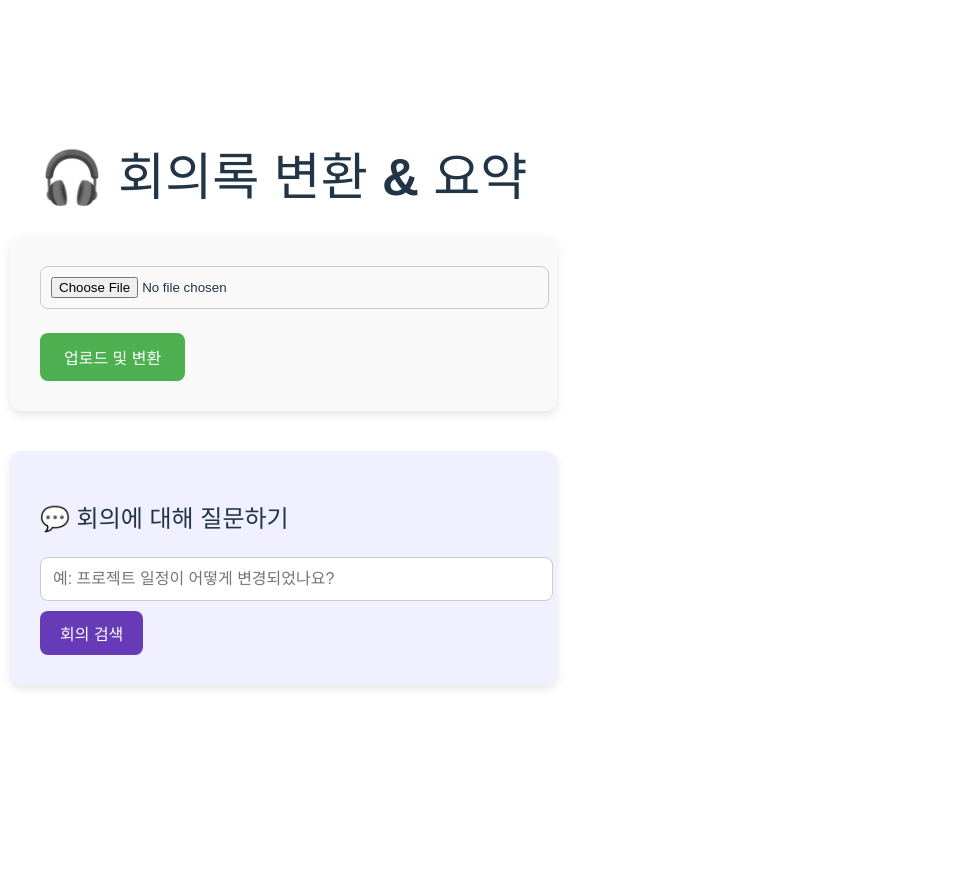
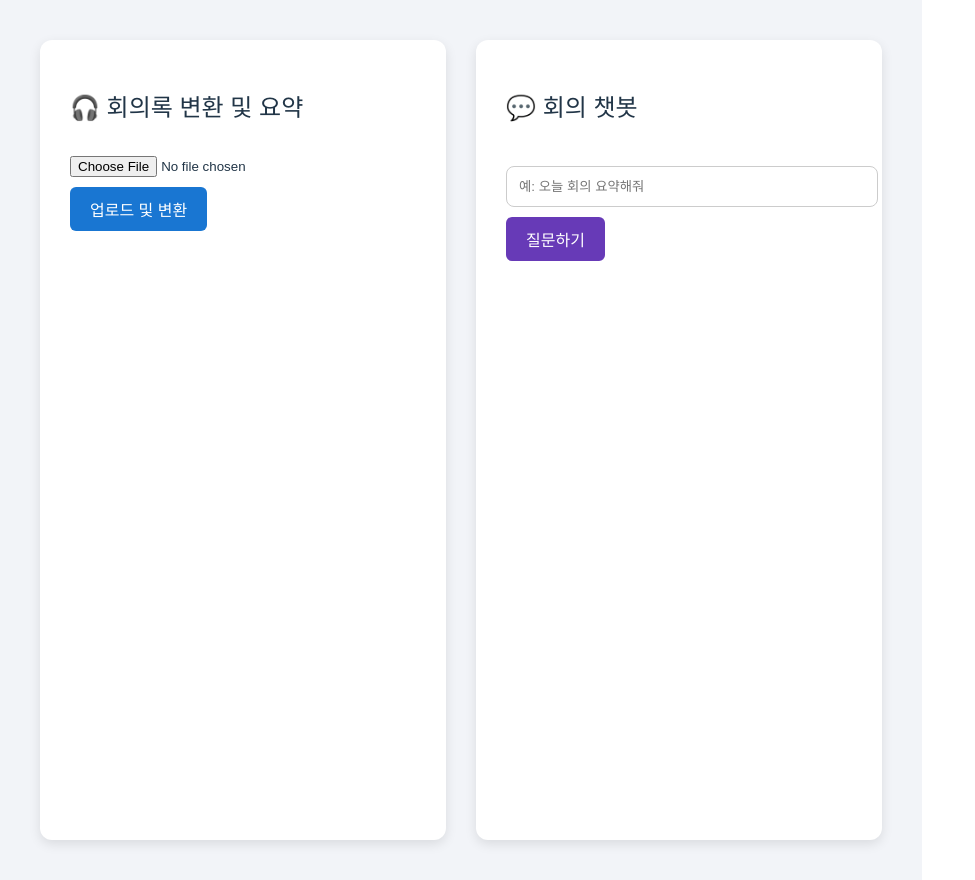
Before and after one commit to electriceng4/react-frontend, a React (Vite) app: page / in a window 1280 px wide. Shown: the whole page, without its empty margins (0-975 px from the left). Before the commit the page ends 800 px from the top, so only its background shows below. Built offline with nearby package versions, Linux system fonts and the light colour scheme.

Commit message:
아오 ip시치

```diff
--- a/src/App.jsx
+++ b/src/App.jsx
@@ -7,9 +7,9 @@ function App() {
   const [error, setError] = useState('');
   const [textFileName, setTextFileName] = useState('');
   const [question, setQuestion] = useState('');
-  const [queryResult, setQueryResult] = useState(null);
+  const [chatHistory, setChatHistory] = useState([]);
 
-  const apiBaseUrl = "https://fastapi-backend-79a4.onrender.com/api"; // 백엔드 주소
+  const apiBaseUrl = "https://fastapi-backend-79a4.onrender.com/api";
 
   const handleFileChange = (e) => {
     setFile(e.target.files[0]);
@@ -54,11 +54,11 @@ function App() {
       return;
     }
 
+    const formData = new FormData();
+    formData.append('query', question);
+
     try {
-      const formData = new FormData();
-      formData.append('query', question);
-
-      const response = await fetch(`${apiBaseUrl}/query`, {
+      const response = await fetch(`${apiBaseUrl}/chat`, {
         method: 'POST',
         body: formData,
       });
@@ -69,9 +69,9 @@ function App() {
       }
 
       const data = await response.json();
-      setQueryResult(data.result);
+      setChatHistory((prev) => [...prev, { role: 'user', content: question }, { role: 'bot', content: data.answer }]);
+      setQuestion('');
     } catch (err) {
-      setQueryResult(null);
       setError(err.message || '질문 처리 실패');
     }
   };
@@ -79,166 +79,87 @@ function App() {
   return (
     <div style={{
       display: 'flex',
-      flexDirection: 'column',
-      alignItems: 'center',
       padding: '40px',
-      fontFamily: 'Arial, sans-serif'
+      fontFamily: 'Arial, sans-serif',
+      backgroundColor: '#f2f4f8',
+      minHeight: '100vh',
+      gap: '30px'
     }}>
-      <h1 style={{ marginBottom: '30px' }}>🎧 회의록 변환 & 요약</h1>
+      {/* 좌측: 파일 업로드 및 요약 */}
+      <div style={{ flex: 1, background: 'white', padding: '30px', borderRadius: '12px', boxShadow: '0 4px 12px rgba(0,0,0,0.1)' }}>
+        <h2>🎧 회의록 변환 및 요약</h2>
+        <input type="file" accept=".mp3" onChange={handleFileChange} style={{ margin: '10px 0', width: '100%' }} />
+        <button onClick={handleUpload} style={{ backgroundColor: '#1976d2', color: 'white', padding: '10px 20px', borderRadius: '6px', border: 'none' }}>업로드 및 변환</button>
 
-      <div style={{
-        background: '#f9f9f9',
-        padding: '30px',
-        borderRadius: '12px',
-        boxShadow: '0 4px 10px rgba(0,0,0,0.1)',
-        width: '100%',
-        maxWidth: '600px'
-      }}>
-        {/* 파일 업로드 */}
-        <input
-          type="file"
-          accept=".mp3"
-          onChange={handleFileChange}
-          style={{
-            padding: '10px',
-            border: '1px solid #ccc',
-            borderRadius: '8px',
-            width: '100%'
-          }}
-        />
-        <br /><br />
-        <button
-          onClick={handleUpload}
-          style={{
-            padding: '12px 24px',
-            backgroundColor: '#4CAF50',
-            color: 'white',
-            border: 'none',
-            borderRadius: '8px',
-            cursor: 'pointer',
-            fontSize: '16px'
-          }}
-        >
-          업로드 및 변환
-        </button>
+        {error && <div style={{ color: 'red', marginTop: '10px' }}>{error}</div>}
 
-        {/* 에러 메시지 */}
-        {error && (
-          <div style={{
-            marginTop: '20px',
-            padding: '15px',
-            backgroundColor: '#ffe6e6',
-            border: '1px solid red',
-            borderRadius: '8px',
-            color: 'red'
-          }}>
-            <h3>에러 발생:</h3>
-            <p>{error}</p>
-          </div>
-        )}
-
-        {/* 변환 결과 */}
         {text && (
-          <div style={{
-            marginTop: '30px',
-            padding: '20px',
-            backgroundColor: '#eef6ff',
-            borderRadius: '8px'
-          }}>
-            <h3>📝 변환된 텍스트:</h3>
-            <p style={{ whiteSpace: 'pre-wrap' }}>{text}</p>
+          <div style={{ marginTop: '20px' }}>
+            <h4>📄 변환된 텍스트</h4>
+            <div style={{ backgroundColor: '#eef6ff', padding: '10px', borderRadius: '6px', whiteSpace: 'pre-wrap' }}>{text}</div>
           </div>
         )}
 
         {summary && (
-          <div style={{
-            marginTop: '30px',
-            padding: '20px',
-            backgroundColor: '#fff6e6',
-            borderRadius: '8px'
-          }}>
-            <h3>📄 요약된 텍스트:</h3>
-            <p style={{ whiteSpace: 'pre-wrap' }}>{summary}</p>
+          <div style={{ marginTop: '20px' }}>
+            <h4>📝 요약된 텍스트</h4>
+            <div style={{ backgroundColor: '#fff6e6', padding: '10px', borderRadius: '6px', whiteSpace: 'pre-wrap' }}>{summary}</div>
           </div>
         )}
 
         {textFileName && (
-          <div style={{ marginTop: '20px', textAlign: 'center' }}>
-            <a
-              href={`${apiBaseUrl}/download/${textFileName}`}
-              download
-              style={{
-                display: 'inline-block',
-                marginTop: '10px',
-                padding: '10px 20px',
-                backgroundColor: '#2196F3',
-                color: 'white',
-                textDecoration: 'none',
-                borderRadius: '8px'
-              }}
-            >
-              변환된 텍스트 파일 다운로드
+          <div style={{ marginTop: '20px' }}>
+            <a href={`${apiBaseUrl}/download/${textFileName}`} download style={{ textDecoration: 'none', color: 'white', backgroundColor: '#43a047', padding: '10px 20px', borderRadius: '6px' }}>
+              변환된 텍스트 다운로드
             </a>
           </div>
         )}
       </div>
 
-      {/* 질문 검색 */}
-      <div style={{
-        marginTop: '40px',
-        padding: '30px',
-        backgroundColor: '#f0f0ff',
-        borderRadius: '12px',
-        maxWidth: '600px',
-        width: '100%',
-        boxShadow: '0 4px 10px rgba(0,0,0,0.1)'
-      }}>
-        <h2>💬 회의에 대해 질문하기</h2>
+      {/* 우측: 질문 챗봇 */}
+      <div style={{ flex: 1, background: 'white', padding: '30px', borderRadius: '12px', boxShadow: '0 4px 12px rgba(0,0,0,0.1)' }}>
+        <h2>💬 회의 챗봇</h2>
+        <div style={{ maxHeight: '400px', overflowY: 'auto', marginBottom: '20px', paddingRight: '10px' }}>
+          {chatHistory.map((entry, idx) => (
+            <div key={idx} style={{
+              textAlign: entry.role === 'user' ? 'right' : 'left',
+              marginBottom: '10px'
+            }}>
+              <div style={{
+                display: 'inline-block',
+                backgroundColor: entry.role === 'user' ? '#c5e1a5' : '#e3f2fd',
+                padding: '10px',
+                borderRadius: '10px',
+                maxWidth: '80%'
+              }}>
+                {entry.content}
+              </div>
+            </div>
+          ))}
+        </div>
+
         <input
           type="text"
-          placeholder="예: 프로젝트 일정이 어떻게 변경되었나요?"
+          placeholder="예: 오늘 회의 요약해줘"
           value={question}
           onChange={(e) => setQuestion(e.target.value)}
           style={{
             width: '100%',
             padding: '12px',
-            fontSize: '16px',
+            border: '1px solid #ccc',
             borderRadius: '8px',
-            border: '1px solid #ccc',
             marginBottom: '10px'
           }}
         />
-        <button
-          onClick={handleQuestion}
-          style={{
-            padding: '10px 20px',
-            backgroundColor: '#673AB7',
-            color: 'white',
-            border: 'none',
-            borderRadius: '8px',
-            cursor: 'pointer'
-          }}
-        >
-          회의 검색
+        <button onClick={handleQuestion} style={{
+          backgroundColor: '#673ab7',
+          color: 'white',
+          padding: '10px 20px',
+          borderRadius: '6px',
+          border: 'none'
+        }}>
+          질문하기
         </button>
-
-        {/* 검색 결과 */}
-        {queryResult && typeof queryResult === 'object' && (
-          <div style={{
-            marginTop: '20px',
-            padding: '20px',
-            backgroundColor: '#e8f5e9',
-            borderRadius: '8px'
-          }}>
-            <h3>🔎 유사한 회의 결과</h3>
-            <p><strong>회의 ID:</strong> {queryResult.meeting_id}</p>
-            <p><strong>요약:</strong> {queryResult.summary}</p>
-            <p><strong>본문:</strong><br />{queryResult.text}</p>
-          </div>
-        )}
-        {queryResult && typeof queryResult === 'string' && (
-          <p style={{ marginTop: '10px', color: 'gray' }}>{queryResult}</p>
-        )}
       </div>
     </div>
   );
```
